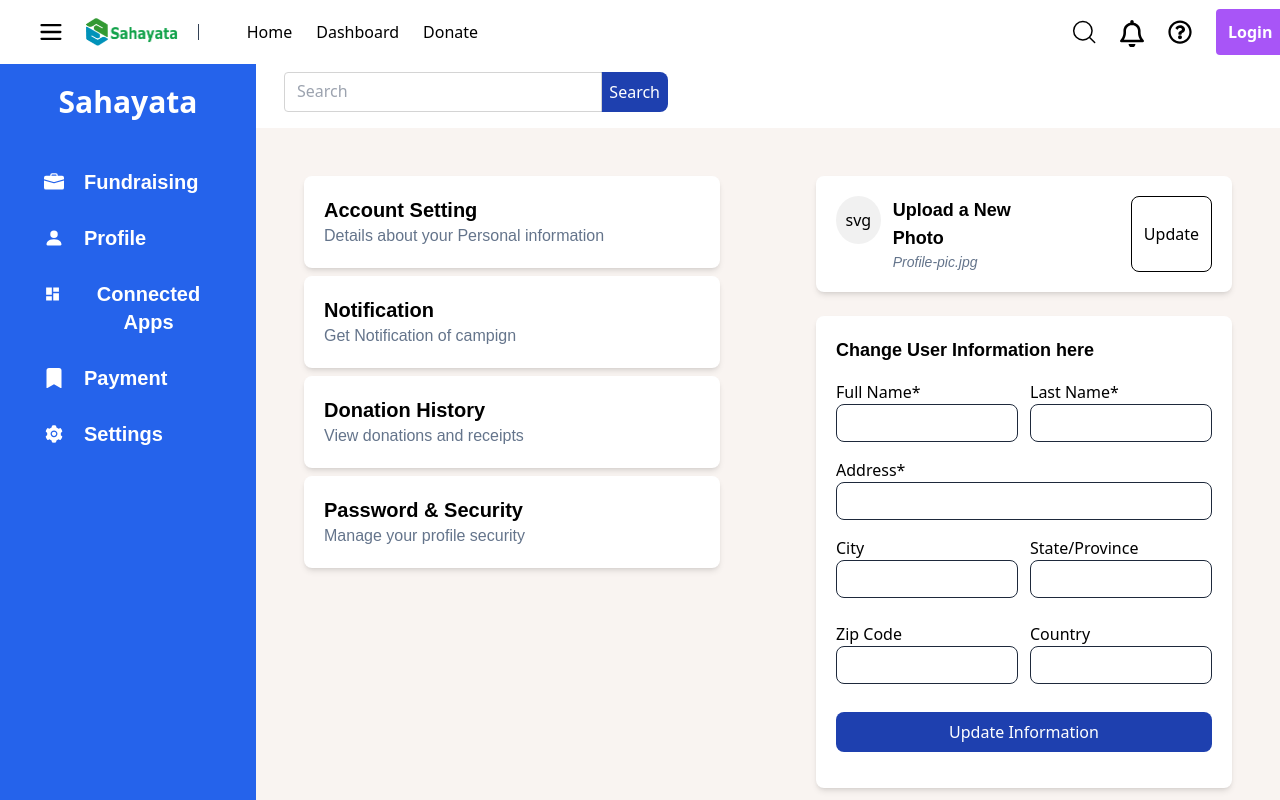
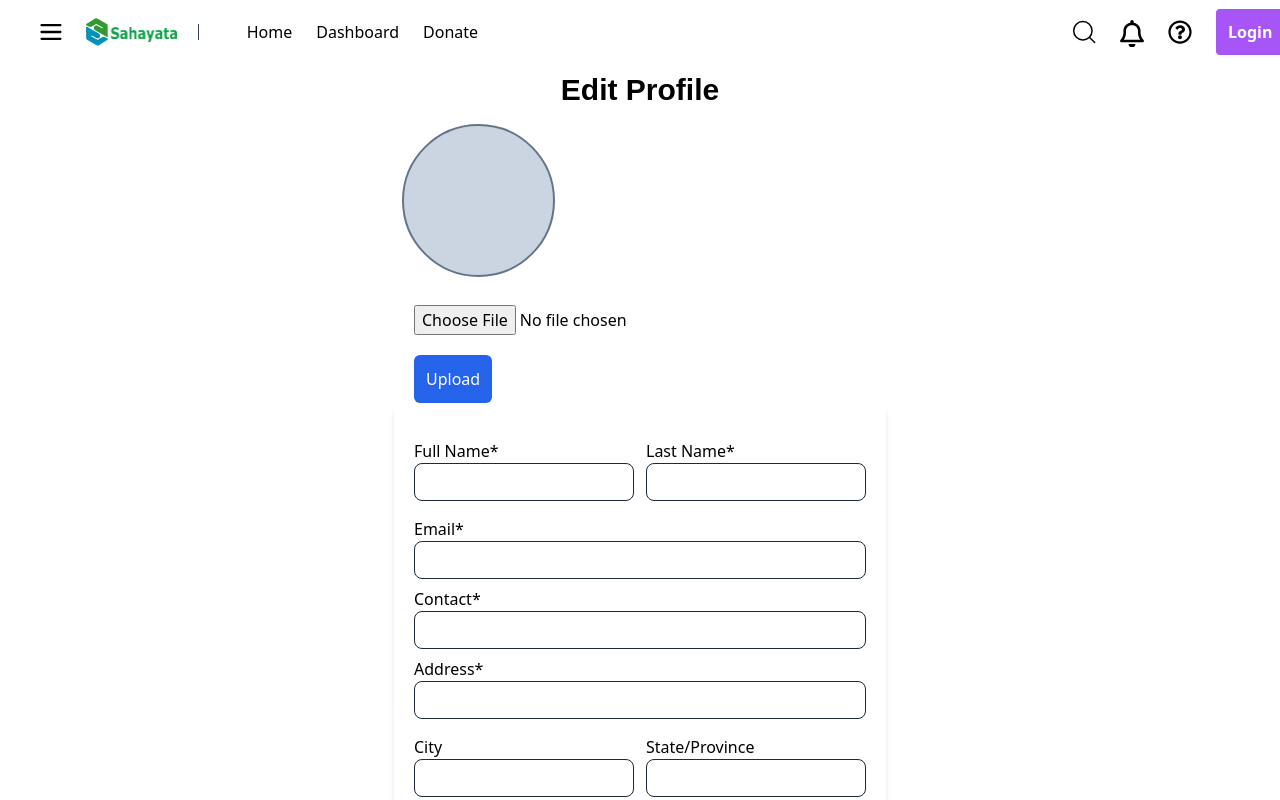
Before and after one commit to ScriptSlingers/sahayeta, a Next.js app: page /profile in a window 1280 px wide. Shown: the top 800 px of the page. Built offline with nearby package versions, Linux system fonts and the light colour scheme; no server answers.

Commit message:
edit profile UI complete

```diff
--- a/src/app/profile/page.tsx
+++ b/src/app/profile/page.tsx
@@ -1,88 +1,46 @@
-import React from 'react';
-import {BsBriefcaseFill} from 'react-icons/bs';
-import {BsFillPersonFill} from 'react-icons/bs';
-import {AiFillSetting} from 'react-icons/ai';
-import {MdDashboard} from 'react-icons/md';
-import {BsFillBookmarkFill} from 'react-icons/bs';
+'use client'
+import React, {useState} from 'react';
+
 
 export default function Profile() {
+
+   const [selectedFile, setSelectedFile] = useState(null);
+
+  const handleFileChange = (e) => {
+    const file = e.target.files[0];
+    setSelectedFile(file);
+  };
+
+  const handleUpload = () => {
+    if (selectedFile) {
+      const formData = new FormData();
+      formData.append("file", selectedFile);
+    } else {
+      console.log("No file selected!");
+    }
+  };
+
   return (
     <>
-    <div className=' flex'>
-      <section className='w-1/5 bg-blue-600'>
-        <div className='m-3 p-2 '>
-          <h1 className='text-white font-bold text-3xl text-center cursor-pointer'>Sahayata</h1>
-        </div>
-        <div className=' m-3 p-2  text-white'>
-          <div className='text-xl font-bold font-maven m-3 p-2 text-center flex gap-4 cursor-pointer'>
-           <BsBriefcaseFill className='m-1'/> Fundraising
-          </div>
-          <div className='text-xl font-bold font-maven m-3 p-2 text-center flex gap-4 cursor-pointer'>
-           <BsFillPersonFill className='m-1'/> Profile
-          </div>
-          <div className='text-xl font-bold font-maven m-3 p-2 text-center flex gap-4 cursor-pointer'>
-           <MdDashboard className='m-1'/> Connected Apps
-          </div>
-          <div className='text-xl font-bold font-maven m-3 p-2 text-center flex gap-4 cursor-pointer'>
-           <BsFillBookmarkFill className='m-1'/> Payment
-          </div>
-          <div className='text-xl font-bold font-maven m-3 p-2 text-center flex gap-4 cursor-pointer'>
-           <AiFillSetting className='m-1'/> Settings
-          </div>
+      <div className='bg-white'>
+       <h1 className='text-3xl font-maven font-semibold  py-2 text-center'>Edit Profile</h1>
+        <div className='grid items-center justify-center '>
+          <div className='grid items-center justify-start w-full '>
+          <div className='border-2 border-slate-500 w-[153px] h-[153px] rounded-full bg-slate-300 m-2' >
+          {selectedFile && (
+          <img
+            src={URL.createObjectURL(selectedFile)}
+            alt="Selected"
+            className='w-[150px] h-[150px] rounded-full'
+          />
+      )}
+      </div>
+      <input type="file" onChange={handleFileChange}  className='m-5'/>
+      <button onClick={handleUpload} className='p-3 ml-5 rounded-md w-fit bg-blue-600 text-white text-start hover:border-2 hover:bg-white hover:border-blue-600 hover:text-black'>Upload</button>
 
-        </div>
-      </section>
-      <section className='w-4/5'>
-       <div className='m-2'>
-         <div className="mb-3 md:w-96 ml-5 ">
-                <div className="relative mb-4 flex w-full flex-wrap gap-[1px] items-stretch">
-                    <input type="search" className="relative m-0 -mr-0.5 block w-[1px] min-w-0 flex-auto rounded-l border border-solid border-neutral-300 bg-transparent bg-clip-padding px-3 py-[0.25rem] text-base font-normal leading-[1.6] text-neutral-700 outline-none transition duration-200 ease-in-out focus:z-[3] focus:border-primary focus:text-neutral-700 focus:shadow-[inset_0_0_0_1px_rgb(59,113,202)] focus:outline-none dark:border-neutral-600 dark:text-neutral-200 dark:placeholder:text-neutral-200 dark:focus:border-primary"
-                    placeholder="Search"
-                    aria-label="Search"
-                    aria-describedby="button-addon1" />
-                   <button className=" bg-blue-800 text-white p-2 hover:bg-blue-500 rounded-r-lg">
-              Search
-            </button>
-                </div>
-          </div>
-       </div>
-       <div className='flex bg-[#f9f4f1]'>
-        <div className='w-2/4 m-12' >
-        <div className="w-full bg-white rounded-lg mb-2  p-5 shadow-md hover:border-2 border-slate-900">
-          <div className='font-bold font-maven text-xl'>Account Setting</div>
-          <div className='font-maven  text-slate-500'>Details about your Personal information</div>
-        </div>
-        <div className="w-full bg-white rounded-lg mb-2 text-left p-5 shadow-md hover:border-2 border-slate-900">
-          <div className='font-bold font-maven text-xl'>Notification</div>
-          <div className='font-maven text-slate-500'>Get Notification of campign</div>
-        </div>
-        <div className="w-full bg-white rounded-lg mb-2 text-left p-5 shadow-md hover:border-2 border-slate-900">
-          <div className='font-bold font-maven text-xl'>Donation History</div>
-          <div className='font-maven  text-slate-500'>View donations and receipts</div>
-        </div>
-        <div className="w-full bg-white rounded-lg mb-2 text-left p-5 shadow-md hover:border-2 border-slate-900">
-          <div className='font-bold font-maven text-xl'>Password & Security</div>
-          <div className='font-maven text-slate-500'>Manage your profile security</div>
-        </div>
-        </div>
-        <div className='w-2/4  m-12 '>
-        <div className="flex bg-white rounded-lg mb-6  p-5 shadow-md  gap-7 ">
-        <div className="flex  gap-3 ">
-        <div className='bg-[#f1f1f1] h-12 w-12 items-center border-3 border-solid border-white rounded-[50%] flex justify-center'>svg</div>
-        <div>
-          <div className=' font-maven text-lg font-semibold'>Upload a New Photo</div>
-          <div className='font-maven italic text-sm text-slate-500'>Profile-pic.jpg</div>
-          </div>
-        </div>
-        <div className="flex ml-12">
-        <button className=" bg-white text-black py-2 px-3 border-1 border-black hover:border-2 hover:border-blue-800 rounded-lg">
-              Update
-        </button>
-        </div>
+   </div>
 
-        </div>
-        <div className="w-full bg-white rounded-lg mb-2 text-left p-5 shadow-md">
-         <h1 className='font-maven text-lg font-semibold'>Change User Information here</h1>
+       <div className="w-full  rounded-lg mb-2 text-left p-5 shadow-md">
         <form action="#" className='flex flex-col'>
          <div className='flex items-stretch gap-3 mt-2'>
             <div className="flex-1  py-2 ">
@@ -100,6 +58,20 @@ export default function Profile() {
                    required />
             </div>
          </div>
+          <div className='mt-2'>
+          <p>Email*</p>
+            <input className='w-full border border-slate-800 p-2 rounded-lg text-black text-sm '
+        type="text"
+        id='text'
+        required />
+          </div>
+          <div className='mt-2'>
+          <p>Contact*</p>
+            <input className='w-full border border-slate-800 p-2 rounded-lg text-black text-sm '
+        type="text"
+        id='text'
+        required />
+          </div>
           <div className='mt-2'>
           <p>Address*</p>
             <input className='w-full border border-slate-800 p-2 rounded-lg text-black text-sm '
@@ -146,8 +118,7 @@ export default function Profile() {
         </div>
         </div>
        </div>
-       </section>
-    </div>
+
     </>
   )
 }
```
